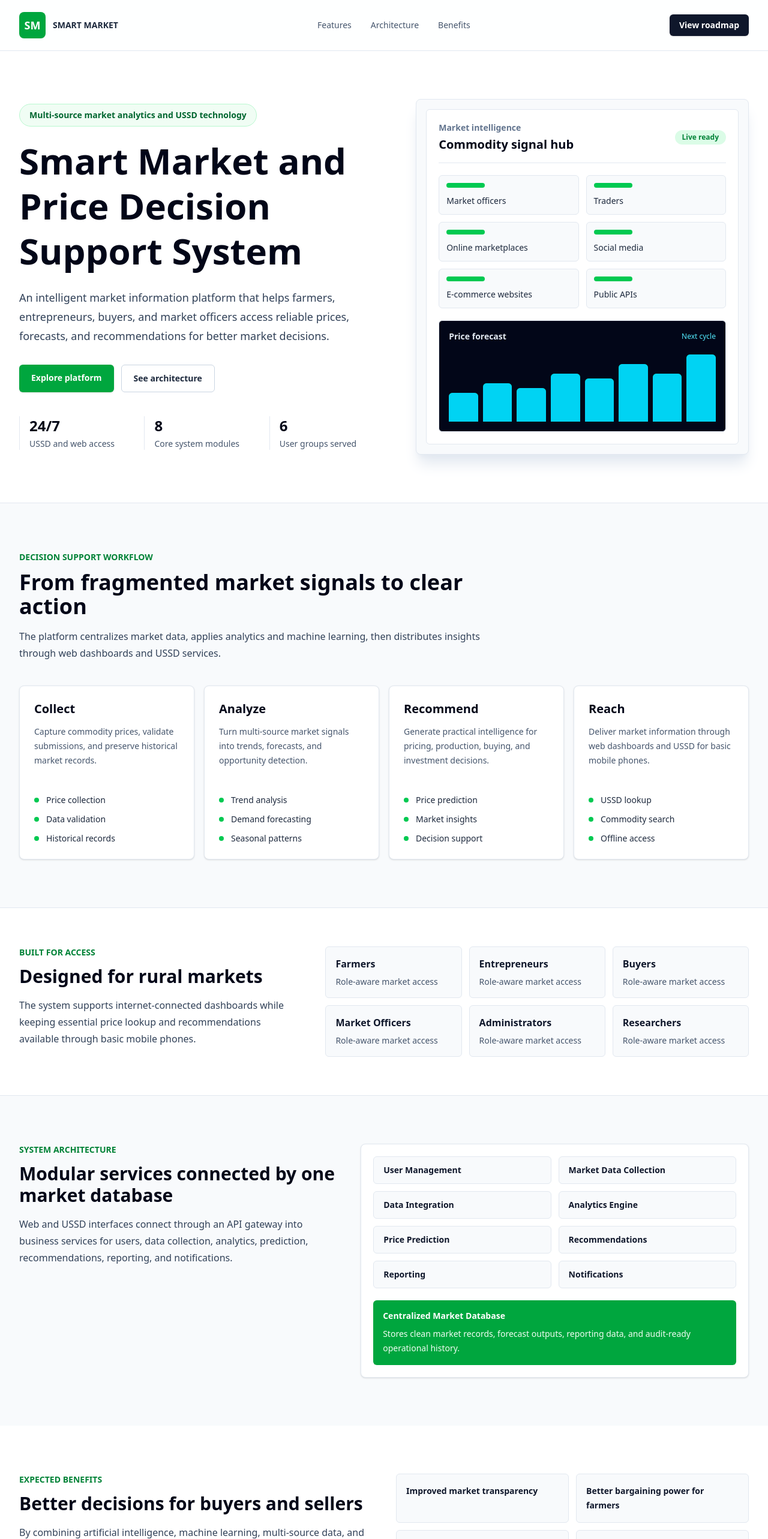
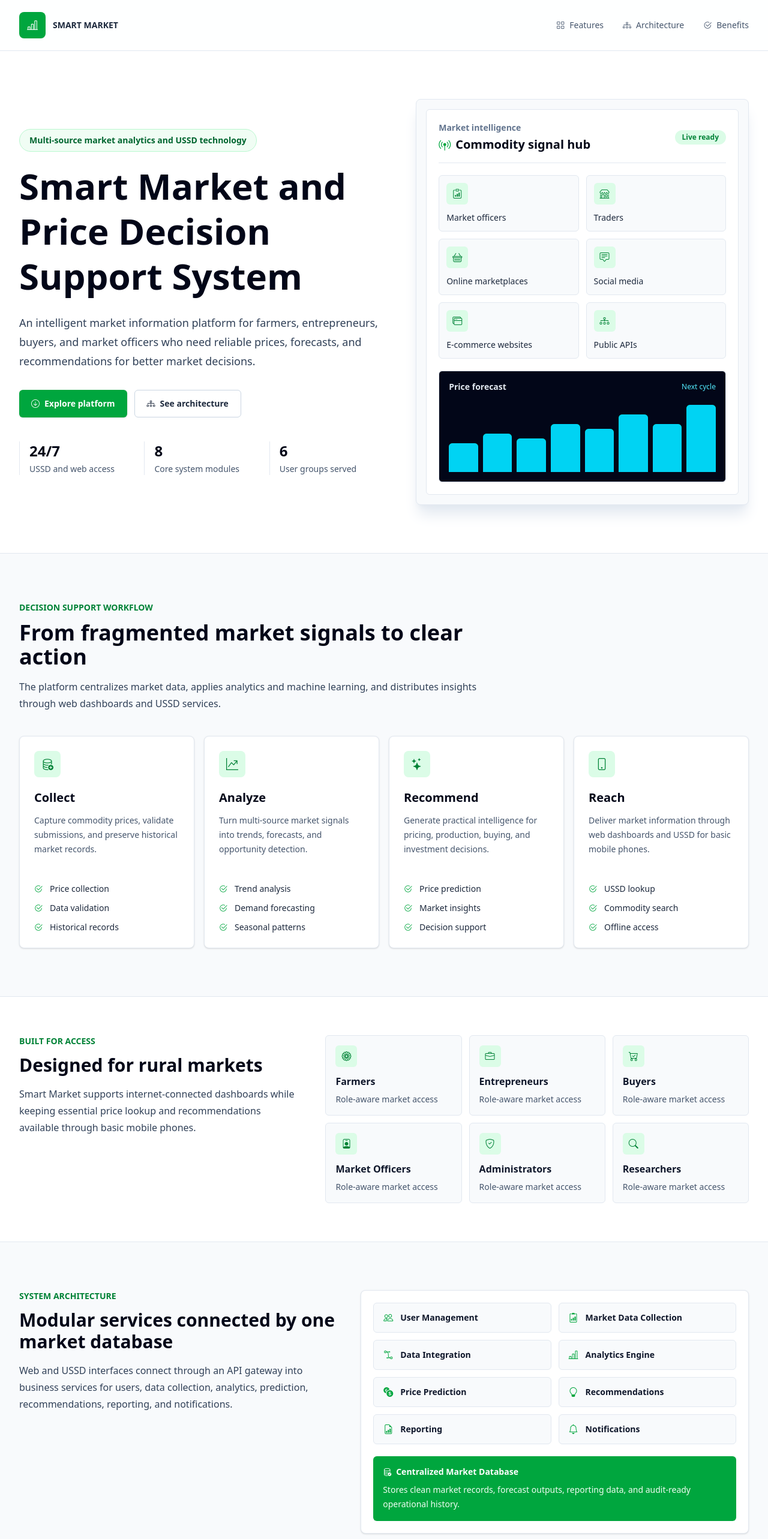
Before and after one commit to issah1554/fyp2026_web, a Next.js app: page / in a window 1280 px wide. Shown: the top 2566 px of the page at 60% size. Built offline with nearby package versions, Linux system fonts and the light colour scheme.

Commit message:
- - bootstrap icons setup

```diff
--- a/app/layout.tsx
+++ b/app/layout.tsx
@@ -1,4 +1,5 @@
 import type { Metadata } from "next";
+import "bootstrap-icons/font/bootstrap-icons.css";
 import "./globals.css";
 
 export const metadata: Metadata = {
--- a/app/page.tsx
+++ b/app/page.tsx
@@ -5,35 +5,39 @@ const impactMetrics = [
 ];
 
 const dataSources = [
-  "Market officers",
-  "Traders",
-  "Online marketplaces",
-  "Social media",
-  "E-commerce websites",
-  "Public APIs",
+  { label: "Market officers", icon: "bi-clipboard-data" },
+  { label: "Traders", icon: "bi-shop" },
+  { label: "Online marketplaces", icon: "bi-basket" },
+  { label: "Social media", icon: "bi-chat-square-text" },
+  { label: "E-commerce websites", icon: "bi-window-stack" },
+  { label: "Public APIs", icon: "bi-diagram-3" },
 ];
 
 const featureGroups = [
   {
     title: "Collect",
+    icon: "bi-database-add",
     description:
       "Capture commodity prices, validate submissions, and preserve historical market records.",
     items: ["Price collection", "Data validation", "Historical records"],
   },
   {
     title: "Analyze",
+    icon: "bi-graph-up-arrow",
     description:
       "Turn multi-source market signals into trends, forecasts, and opportunity detection.",
     items: ["Trend analysis", "Demand forecasting", "Seasonal patterns"],
   },
   {
     title: "Recommend",
+    icon: "bi-stars",
     description:
       "Generate practical intelligence for pricing, production, buying, and investment decisions.",
     items: ["Price prediction", "Market insights", "Decision support"],
   },
   {
     title: "Reach",
+    icon: "bi-phone",
     description:
       "Deliver market information through web dashboards and USSD for basic mobile phones.",
     items: ["USSD lookup", "Commodity search", "Offline access"],
@@ -41,64 +45,62 @@ const featureGroups = [
 ];
 
 const users = [
-  "Farmers",
-  "Entrepreneurs",
-  "Buyers",
-  "Market Officers",
-  "Administrators",
-  "Researchers",
+  { label: "Farmers", icon: "bi-flower1" },
+  { label: "Entrepreneurs", icon: "bi-briefcase" },
+  { label: "Buyers", icon: "bi-cart-check" },
+  { label: "Market Officers", icon: "bi-person-badge" },
+  { label: "Administrators", icon: "bi-shield-check" },
+  { label: "Researchers", icon: "bi-search" },
 ];
 
 const modules = [
-  "User Management",
-  "Market Data Collection",
-  "Data Integration",
-  "Analytics Engine",
-  "Price Prediction",
-  "Recommendations",
-  "Reporting",
-  "Notifications",
+  { label: "User Management", icon: "bi-people" },
+  { label: "Market Data Collection", icon: "bi-clipboard2-data" },
+  { label: "Data Integration", icon: "bi-bezier2" },
+  { label: "Analytics Engine", icon: "bi-bar-chart-line" },
+  { label: "Price Prediction", icon: "bi-currency-exchange" },
+  { label: "Recommendations", icon: "bi-lightbulb" },
+  { label: "Reporting", icon: "bi-file-earmark-bar-graph" },
+  { label: "Notifications", icon: "bi-bell" },
 ];
 
 const benefits = [
-  "Improved market transparency",
-  "Better bargaining power for farmers",
-  "Reduced information asymmetry",
-  "More data-driven production decisions",
-  "Higher accessibility through USSD",
-  "Support for sustainable local growth",
+  "Improves market transparency",
+  "Strengthens bargaining power for farmers",
+  "Reduces information asymmetry",
+  "Supports data-driven production decisions",
+  "Keeps access available through USSD",
+  "Supports sustainable local growth",
 ];
 
 export default function Home() {
   return (
     <main className="min-h-screen bg-main-50 text-main-900">
-      <header className="border-b border-main-200 bg-main-0/90">
+
+      <header className="sticky top-0 z-50 border-b border-main-200 bg-main-0/90 backdrop-blur-sm">
         <nav className="mx-auto flex max-w-7xl items-center justify-between px-6 py-5 lg:px-8">
           <a href="#" className="flex items-center gap-3" aria-label="Smart Market home">
             <span className="flex size-11 items-center justify-center rounded-lg bg-primary-600 text-lg font-bold text-main-0">
-              SM
+              <i className="bi bi-bar-chart-line" aria-hidden="true" />
             </span>
             <span className="text-sm font-semibold uppercase text-main-800">
               Smart Market
             </span>
           </a>
           <div className="hidden items-center gap-8 text-sm font-medium text-main-600 md:flex">
-            <a className="hover:text-primary-700" href="#features">
+            <a className="flex items-center gap-2 hover:text-primary-700" href="#features">
+              <i className="bi bi-grid" aria-hidden="true" />
               Features
             </a>
-            <a className="hover:text-primary-700" href="#architecture">
+            <a className="flex items-center gap-2 hover:text-primary-700" href="#architecture">
+              <i className="bi bi-diagram-3" aria-hidden="true" />
               Architecture
             </a>
-            <a className="hover:text-primary-700" href="#benefits">
+            <a className="flex items-center gap-2 hover:text-primary-700" href="#benefits">
+              <i className="bi bi-check2-circle" aria-hidden="true" />
               Benefits
             </a>
           </div>
-          <a
-            href="#contact"
-            className="rounded-md bg-main-900 px-4 py-2 text-sm font-semibold text-main-0 shadow-sm hover:bg-primary-700"
-          >
-            View roadmap
-          </a>
         </nav>
       </header>
 
@@ -112,21 +114,23 @@ export default function Home() {
               Smart Market and Price Decision Support System
             </h1>
             <p className="mt-6 max-w-2xl text-lg leading-8 text-main-700">
-              An intelligent market information platform that helps farmers, entrepreneurs,
-              buyers, and market officers access reliable prices, forecasts, and recommendations
-              for better market decisions.
+              An intelligent market information platform for farmers, entrepreneurs,
+              buyers, and market officers who need reliable prices, forecasts, and
+              recommendations for better market decisions.
             </p>
             <div className="mt-8 flex flex-col gap-3 sm:flex-row">
               <a
                 href="#features"
-                className="rounded-md bg-primary-600 px-5 py-3 text-center text-sm font-semibold text-main-0 shadow-sm hover:bg-primary-700"
+                className="flex items-center justify-center gap-2 rounded-md bg-primary-600 px-5 py-3 text-center text-sm font-semibold text-main-0 shadow-sm hover:bg-primary-700"
               >
+                <i className="bi bi-arrow-down-circle" aria-hidden="true" />
                 Explore platform
               </a>
               <a
                 href="#architecture"
-                className="rounded-md border border-main-300 bg-main-0 px-5 py-3 text-center text-sm font-semibold text-main-800 hover:border-primary-400 hover:text-primary-700"
+                className="flex items-center justify-center gap-2 rounded-md border border-main-300 bg-main-0 px-5 py-3 text-center text-sm font-semibold text-main-800 hover:border-primary-400 hover:text-primary-700"
               >
+                <i className="bi bi-diagram-3" aria-hidden="true" />
                 See architecture
               </a>
             </div>
@@ -146,7 +150,10 @@ export default function Home() {
                 <div className="flex items-center justify-between border-b border-main-200 pb-4">
                   <div>
                     <p className="text-sm font-semibold text-main-500">Market intelligence</p>
-                    <h2 className="mt-1 text-xl font-bold text-main-950">Commodity signal hub</h2>
+                    <h2 className="mt-1 flex items-center gap-2 text-xl font-bold text-main-950">
+                      <i className="bi bi-broadcast-pin text-primary-600" aria-hidden="true" />
+                      Commodity signal hub
+                    </h2>
                   </div>
                   <span className="rounded-full bg-success-100 px-3 py-1 text-xs font-semibold text-success-700">
                     Live ready
@@ -155,9 +162,11 @@ export default function Home() {
 
                 <div className="mt-5 grid gap-3 sm:grid-cols-2">
                   {dataSources.map((source) => (
-                    <div key={source} className="rounded-md border border-main-200 bg-main-50 p-3">
-                      <div className="h-2 w-16 rounded-full bg-primary-500" />
-                      <p className="mt-3 text-sm font-medium text-main-800">{source}</p>
+                    <div key={source.label} className="rounded-md border border-main-200 bg-main-50 p-3">
+                      <div className="flex size-9 items-center justify-center rounded-md bg-primary-100 text-primary-700">
+                        <i className={`bi ${source.icon}`} aria-hidden="true" />
+                      </div>
+                      <p className="mt-3 text-sm font-medium text-main-800">{source.label}</p>
                     </div>
                   ))}
                 </div>
@@ -208,7 +217,7 @@ export default function Home() {
               From fragmented market signals to clear action
             </h2>
             <p className="mt-4 text-base leading-7 text-main-700">
-              The platform centralizes market data, applies analytics and machine learning, then
+              The platform centralizes market data, applies analytics and machine learning, and
               distributes insights through web dashboards and USSD services.
             </p>
           </div>
@@ -218,14 +227,17 @@ export default function Home() {
                 key={feature.title}
                 className="rounded-lg border border-main-200 bg-main-0 p-6 shadow-sm"
               >
-                <h3 className="text-xl font-bold text-main-950">{feature.title}</h3>
+                <div className="flex size-11 items-center justify-center rounded-lg bg-primary-100 text-xl text-primary-700">
+                  <i className={`bi ${feature.icon}`} aria-hidden="true" />
+                </div>
+                <h3 className="mt-5 text-xl font-bold text-main-950">{feature.title}</h3>
                 <p className="mt-3 min-h-24 text-sm leading-6 text-main-600">
                   {feature.description}
                 </p>
                 <ul className="mt-5 space-y-3">
                   {feature.items.map((item) => (
                     <li key={item} className="flex items-center gap-3 text-sm text-main-800">
-                      <span className="size-2 rounded-full bg-primary-500" />
+                      <i className="bi bi-check2-circle text-primary-600" aria-hidden="true" />
                       {item}
                     </li>
                   ))}
@@ -244,14 +256,17 @@ export default function Home() {
             </p>
             <h2 className="mt-3 text-3xl font-bold text-main-950">Designed for rural markets</h2>
             <p className="mt-4 text-base leading-7 text-main-700">
-              The system supports internet-connected dashboards while keeping essential price
+              Smart Market supports internet-connected dashboards while keeping essential price
               lookup and recommendations available through basic mobile phones.
             </p>
           </div>
           <div className="grid gap-3 sm:grid-cols-2 lg:grid-cols-3">
             {users.map((user) => (
-              <div key={user} className="rounded-md border border-main-200 bg-main-50 p-4">
-                <p className="font-semibold text-main-900">{user}</p>
+              <div key={user.label} className="rounded-md border border-main-200 bg-main-50 p-4">
+                <div className="flex size-9 items-center justify-center rounded-md bg-primary-100 text-primary-700">
+                  <i className={`bi ${user.icon}`} aria-hidden="true" />
+                </div>
+                <p className="mt-3 font-semibold text-main-900">{user.label}</p>
                 <p className="mt-2 text-sm text-main-600">Role-aware market access</p>
               </div>
             ))}
@@ -279,15 +294,19 @@ export default function Home() {
               <div className="grid gap-3 md:grid-cols-2">
                 {modules.map((module) => (
                   <div
-                    key={module}
-                    className="rounded-md border border-main-200 bg-main-50 px-4 py-3"
+                    key={module.label}
+                    className="flex items-center gap-3 rounded-md border border-main-200 bg-main-50 px-4 py-3"
                   >
-                    <p className="text-sm font-semibold text-main-900">{module}</p>
+                    <i className={`bi ${module.icon} text-primary-600`} aria-hidden="true" />
+                    <p className="text-sm font-semibold text-main-900">{module.label}</p>
                   </div>
                 ))}
               </div>
               <div className="mt-5 rounded-md bg-primary-600 p-4 text-main-0">
-                <p className="text-sm font-semibold">Centralized Market Database</p>
+                <p className="flex items-center gap-2 text-sm font-semibold">
+                  <i className="bi bi-database-check" aria-hidden="true" />
+                  Centralized Market Database
+                </p>
                 <p className="mt-2 text-sm leading-6 text-primary-50">
                   Stores clean market records, forecast outputs, reporting data, and audit-ready
                   operational history.
@@ -303,19 +322,20 @@ export default function Home() {
           <div className="grid gap-10 lg:grid-cols-[1fr_1fr]">
             <div>
               <p className="text-sm font-semibold uppercase text-primary-700">
-                Expected benefits
+                Benefits
               </p>
               <h2 className="mt-3 text-3xl font-bold text-main-950">
                 Better decisions for buyers and sellers
               </h2>
               <p className="mt-4 text-base leading-7 text-main-700">
-                By combining artificial intelligence, machine learning, multi-source data, and USSD
-                access, the system improves market efficiency in Ifakara and similar communities.
+                Smart Market combines artificial intelligence, machine learning, multi-source data,
+                and USSD access to improve market efficiency in Ifakara and similar communities.
               </p>
             </div>
             <div className="grid gap-3 sm:grid-cols-2">
               {benefits.map((benefit) => (
-                <div key={benefit} className="rounded-md border border-main-200 bg-main-50 p-4">
+                <div key={benefit} className="flex gap-3 rounded-md border border-main-200 bg-main-50 p-4">
+                  <i className="bi bi-check-circle-fill text-primary-600" aria-hidden="true" />
                   <p className="text-sm font-semibold leading-6 text-main-900">{benefit}</p>
                 </div>
               ))}
@@ -324,26 +344,70 @@ export default function Home() {
         </div>
       </section>
 
-      <section id="contact" className="border-t border-main-200 bg-main-950 py-14 text-main-0">
-        <div className="mx-auto flex max-w-7xl flex-col gap-6 px-6 lg:flex-row lg:items-center lg:justify-between lg:px-8">
+      <footer className="border-t border-main-200 bg-main-950 text-main-0">
+        <div className="mx-auto grid max-w-7xl gap-8 px-6 py-10 md:grid-cols-[1.2fr_0.8fr_0.8fr] lg:px-8">
           <div>
-            <p className="text-sm font-semibold uppercase text-accent-300">
-              Project roadmap
-            </p>
-            <h2 className="mt-3 text-3xl font-bold">Build, validate, forecast, and deploy</h2>
-            <p className="mt-3 max-w-2xl text-sm leading-6 text-main-300">
-              Development follows agile sprints across foundation, data collection, prediction,
-              USSD, reporting, testing, deployment, and user evaluation.
+            <a href="#" className="flex items-center gap-3" aria-label="Smart Market home">
+              <span className="flex size-10 items-center justify-center rounded-lg bg-primary-600 text-base font-bold text-main-0">
+                <i className="bi bi-bar-chart-line" aria-hidden="true" />
+              </span>
+              <span className="text-sm font-semibold uppercase text-main-100">
+                Smart Market
+              </span>
+            </a>
+            <p className="mt-4 max-w-md text-sm leading-6 text-main-300">
+              Market intelligence, price prediction, and decision support for farmers,
+              entrepreneurs, buyers, and market officers.
             </p>
           </div>
-          <a
-            href="#"
-            className="w-full rounded-md bg-main-0 px-5 py-3 text-center text-sm font-semibold text-main-950 hover:bg-primary-100 sm:w-fit"
-          >
-            Back to top
-          </a>
+
+          <div>
+            <h2 className="text-sm font-semibold text-main-100">Platform</h2>
+            <nav className="mt-4 flex flex-col gap-3 text-sm text-main-300">
+              <a href="#features" className="flex items-center gap-2 hover:text-primary-300">
+                <i className="bi bi-grid" aria-hidden="true" />
+                Features
+              </a>
+              <a href="#architecture" className="flex items-center gap-2 hover:text-primary-300">
+                <i className="bi bi-diagram-3" aria-hidden="true" />
+                Architecture
+              </a>
+              <a href="#benefits" className="flex items-center gap-2 hover:text-primary-300">
+                <i className="bi bi-check2-circle" aria-hidden="true" />
+                Benefits
+              </a>
+            </nav>
+          </div>
+
+          <div>
+            <h2 className="text-sm font-semibold text-main-100">Access</h2>
+            <ul className="mt-4 space-y-3 text-sm text-main-300">
+              <li className="flex items-center gap-2">
+                <i className="bi bi-window-sidebar" aria-hidden="true" />
+                Web dashboards
+              </li>
+              <li className="flex items-center gap-2">
+                <i className="bi bi-phone" aria-hidden="true" />
+                USSD price lookup
+              </li>
+              <li className="flex items-center gap-2">
+                <i className="bi bi-person-lock" aria-hidden="true" />
+                Role-based market data
+              </li>
+            </ul>
+          </div>
         </div>
-      </section>
+        <div className="border-t border-main-800">
+          <div className="mx-auto flex max-w-7xl flex-col gap-3 px-6 py-5 text-sm text-main-400 sm:flex-row sm:items-center sm:justify-between lg:px-8">
+            <p>Smart Market and Price Decision Support System</p>
+            <a href="#" className="flex items-center gap-2 font-medium text-main-200 hover:text-primary-300">
+              <i className="bi bi-arrow-up-circle" aria-hidden="true" />
+              Back to top
+            </a>
+          </div>
+        </div>
+      </footer>
+
     </main>
   );
 }
--- a/package.json
+++ b/package.json
@@ -9,6 +9,7 @@
     "lint": "eslint"
   },
   "dependencies": {
+    "bootstrap-icons": "^1.13.1",
     "next": "16.2.10",
     "react": "19.2.4",
     "react-dom": "19.2.4"
```
Also changed, not shown: 1 other file (tests, documents, lock files or other folders).
